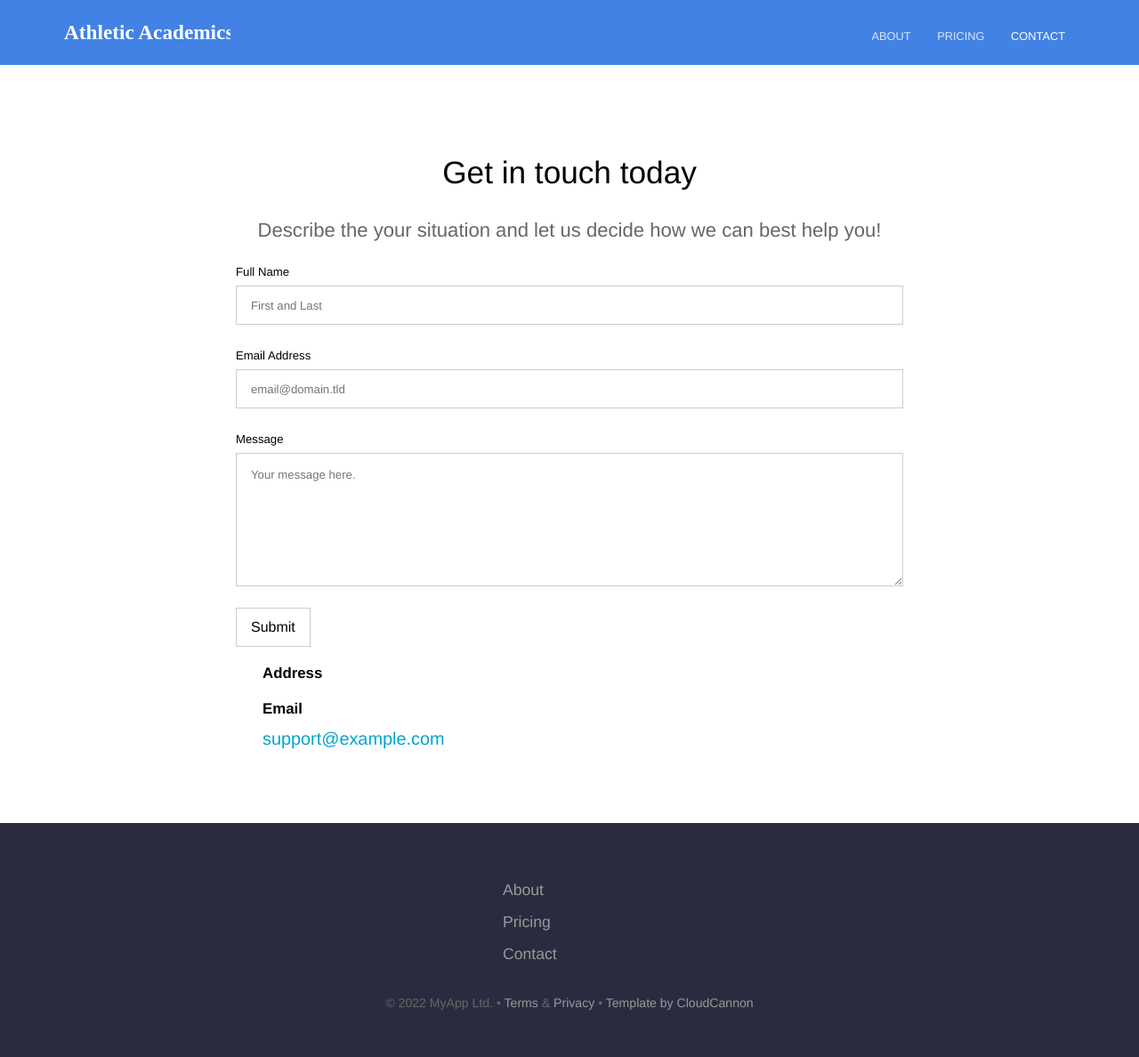
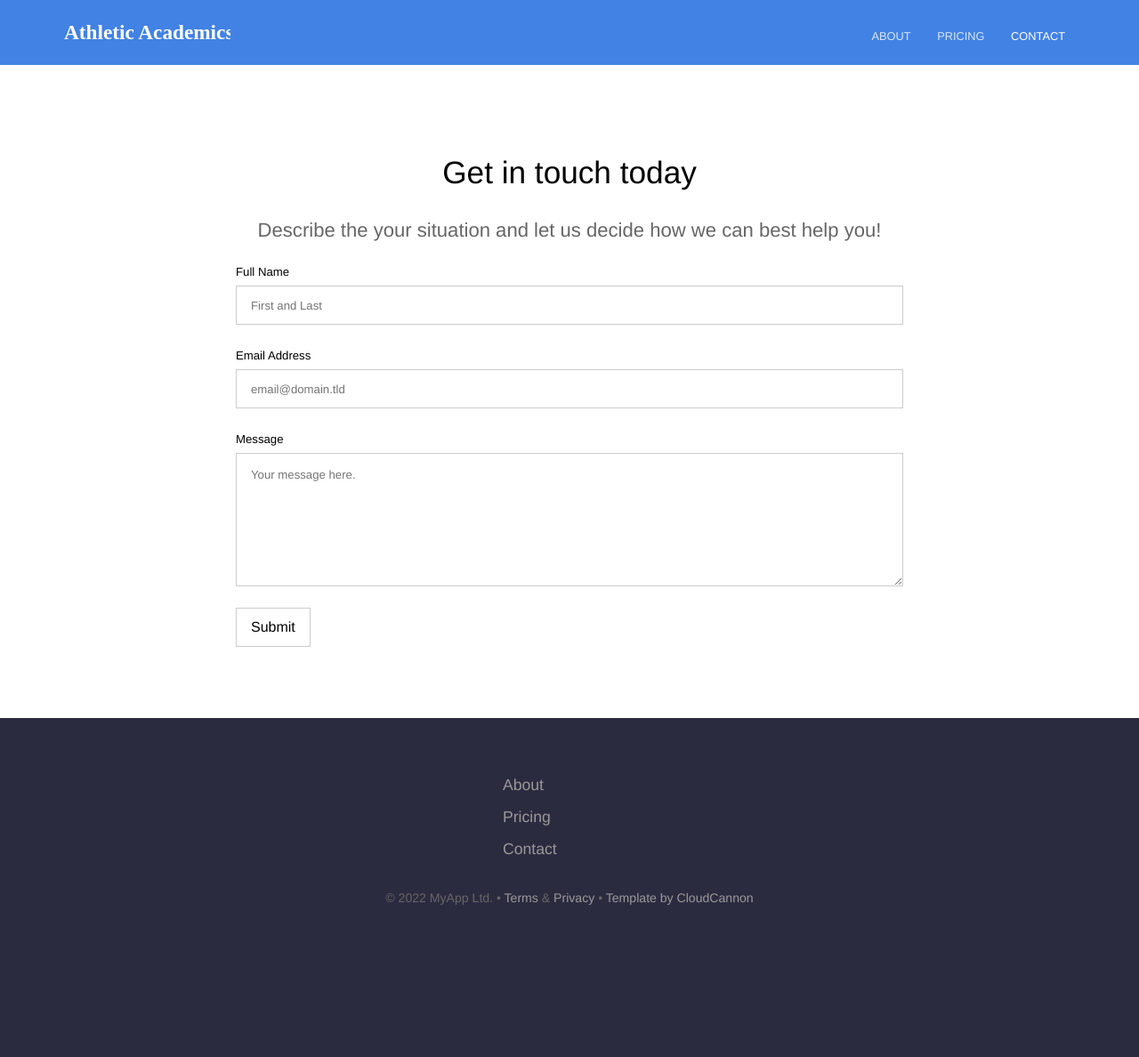
Before and after one commit to AthleticAcademics/athleticacademics.github.io, a Jekyll site: the page built from contact.html, in a window 1280 px wide. Shown: the whole page at 89% size. Built offline with Jekyll 4.4.1, drawn with Linux system fonts in a browser that asks for light colours; after the commit the page ends 1070 px from its top, so only the background shows below that.

Commit message:
update format

```diff
--- a/contact.html
+++ b/contact.html
@@ -6,12 +6,4 @@ description: Describe the your situation and let us decide how we can best help
 
 <div class="contact-box">
 	{% include contact-form.html %}
-
-	<div class="contact-details">
-		<h3 class="editable">Address</h3>
-		<address><a target="_blank" href="https://www.google.com/maps/place/{{ page.map.address | url_encode }}">{{ page.map.address | replace: ", ", ", <br>" }}</a></address>
-
-		<h3 class="editable">Email</h3>
-		<p><a href="mailto:support@example.com">support@example.com</a></p>
-	</div>
 </div>
```
